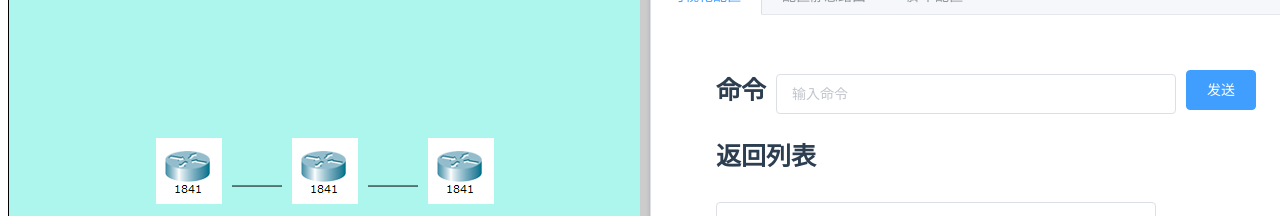
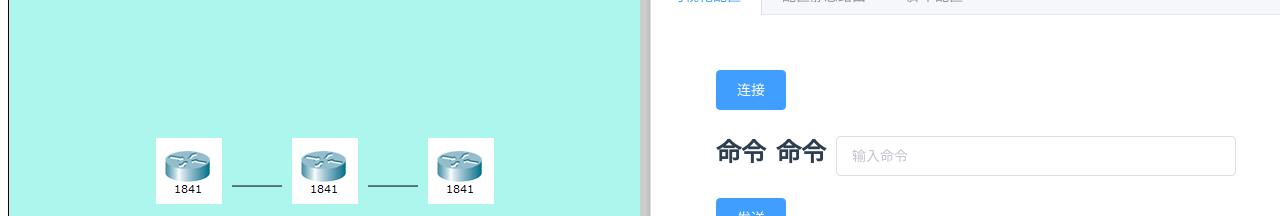
Before and after one commit to pingji2016/telnetClient, a Vue app in the folder telnetClinet-front/: page /#/ in a window 1280 px wide. Shown: the part 163-379 px from the top of the page. Built offline with nearby package versions, Linux system fonts and the light colour scheme; no server answers.

Commit message:
1.修复

```diff
--- a/telnetClinet-front/src/views/ScriptComp.vue
+++ b/telnetClinet-front/src/views/ScriptComp.vue
@@ -7,12 +7,12 @@
           border
           style="width: 70%;float: left">
           <el-table-column
-            prop="port"
+            prop="portName"
             label="Port"
             width="180">
           </el-table-column>
           <el-table-column
-            prop="ip"
+            prop="portIP"
             label="IP"
             width="180">
           </el-table-column>
@@ -55,7 +55,6 @@
 </template>
 
 <script>
-import { getRouterAPort } from '../file/fileinit'
 export default {
   name: 'ScriptComp',
   data () {
@@ -73,7 +72,7 @@ export default {
   },
   methods: {
     getInit () {
-      this.tableData = getRouterAPort()
+      this.tableData = []
       var self = this
       this.$EventBus.$on('node-change', function (value) {
         self.nodeChange(value)
--- a/telnetClinet-front/src/views/rightContent.vue
+++ b/telnetClinet-front/src/views/rightContent.vue
@@ -4,7 +4,11 @@
     <el-tabs type="border-card">
       <el-tab-pane label="可视化配置">
         <el-form :inline="true" class="leftcard">
+          <el-form-item>
+            <el-button type="primary" @click="onConnect">连接</el-button>
+          </el-form-item>
           <el-form-item >
+            <span style="font-size: 25px;padding-right: 10px;font-weight: bold">命令</span>
             <span style="font-size: 25px;padding-right: 10px;font-weight: bold">命令</span>
             <el-input v-model="cmd" placeholder="输入命令" style="width: 400px"></el-input>
           </el-form-item>
@@ -44,7 +48,8 @@ export default {
     return {
       nodeSelected: 'RouterA',
       cmd: '',
-      returnAns: ''
+      returnAns: '',
+      preNode: ''
     }
   },
   created () {
@@ -69,6 +74,26 @@ export default {
           this.returnAns = response.data
         }
       }).catch()
+    },
+    onConnect () {
+      // 先断连接
+      if (this.preNode !== '') {
+        const data = ''
+        this.$axios.post('/distinct', data).then(response => {
+          console.log('关闭连接' + response.data)
+          this.$EventBus.$emit('node-change', this.nodeSelected)
+        }).catch(res => {
+          alert('关闭连接失败')
+        })
+      }
+      // 再开连接
+      const data = 'routerName=' + this.nodeSelected
+      this.$axios.post('/getConnect', data).then(response => {
+        console.log('开启连接' + response.data)
+        this.preNode = this.nodeSelected
+      }).catch(res => {
+        alert('开启连接失败')
+      })
     }
   }
 }
--- a/telnetClinet-front/src/views/useGoDiagramTreeLayout.vue
+++ b/telnetClinet-front/src/views/useGoDiagramTreeLayout.vue
@@ -84,24 +84,6 @@ export default {
       if (node instanceof window.go.Node) {
         this.currentNode = node
         this.currentNodeText = node.data.text
-        // 先断连接
-        if (this.preNode !== '') {
-          const data = ''
-          this.$axios.post('/distinct', data).then(response => {
-            console.log('关闭连接' + response.data)
-            this.$EventBus.$emit('node-change', this.currentNodeText)
-          }).catch(res => {
-            alert('关闭连接失败')
-          })
-        }
-        // 再开连接
-        const data = 'routerName=' + this.currentNodeText
-        this.$axios.post('/getConnect', data).then(response => {
-          console.log('开启连接' + response.data)
-          this.preNode = this.currentNodeText
-        }).catch(res => {
-          alert('开启连接失败')
-        })
         this.$EventBus.$emit('node-change', this.currentNodeText)
       } else {
         this.currentNode = null
```
